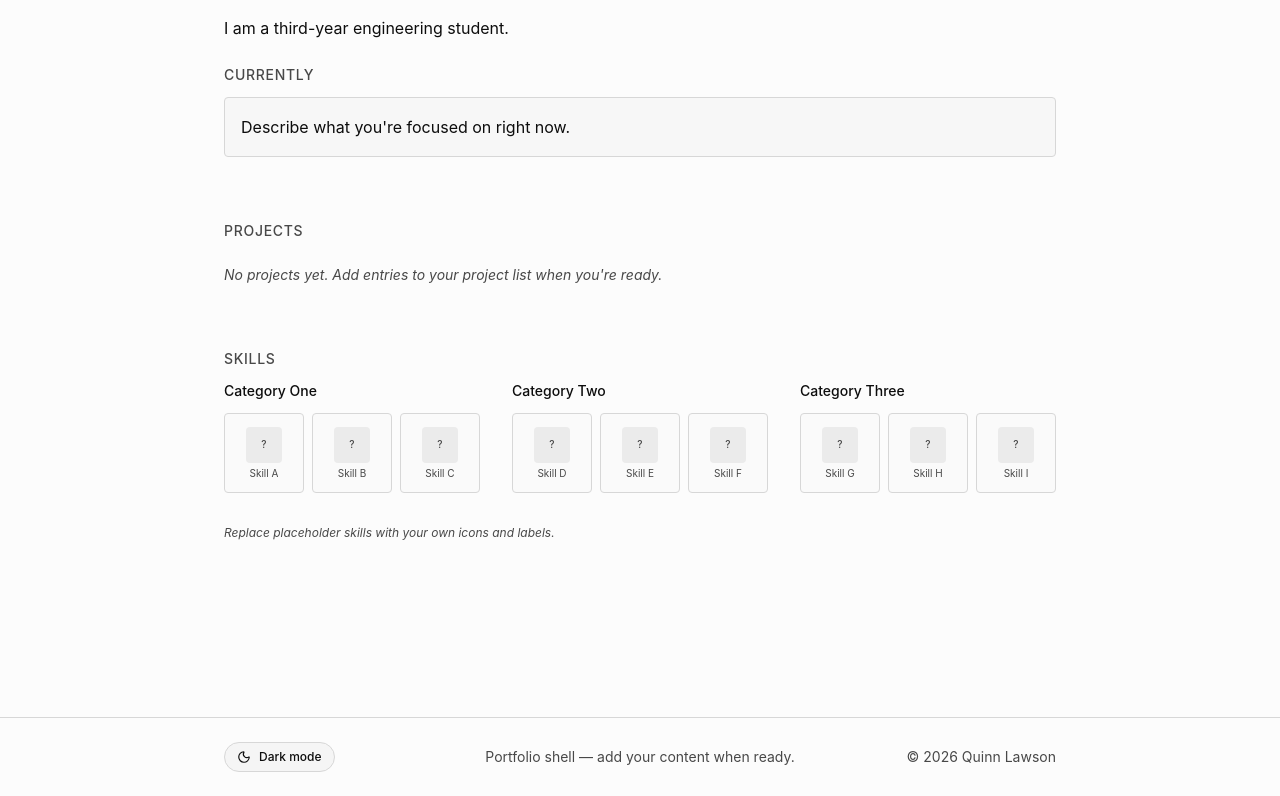
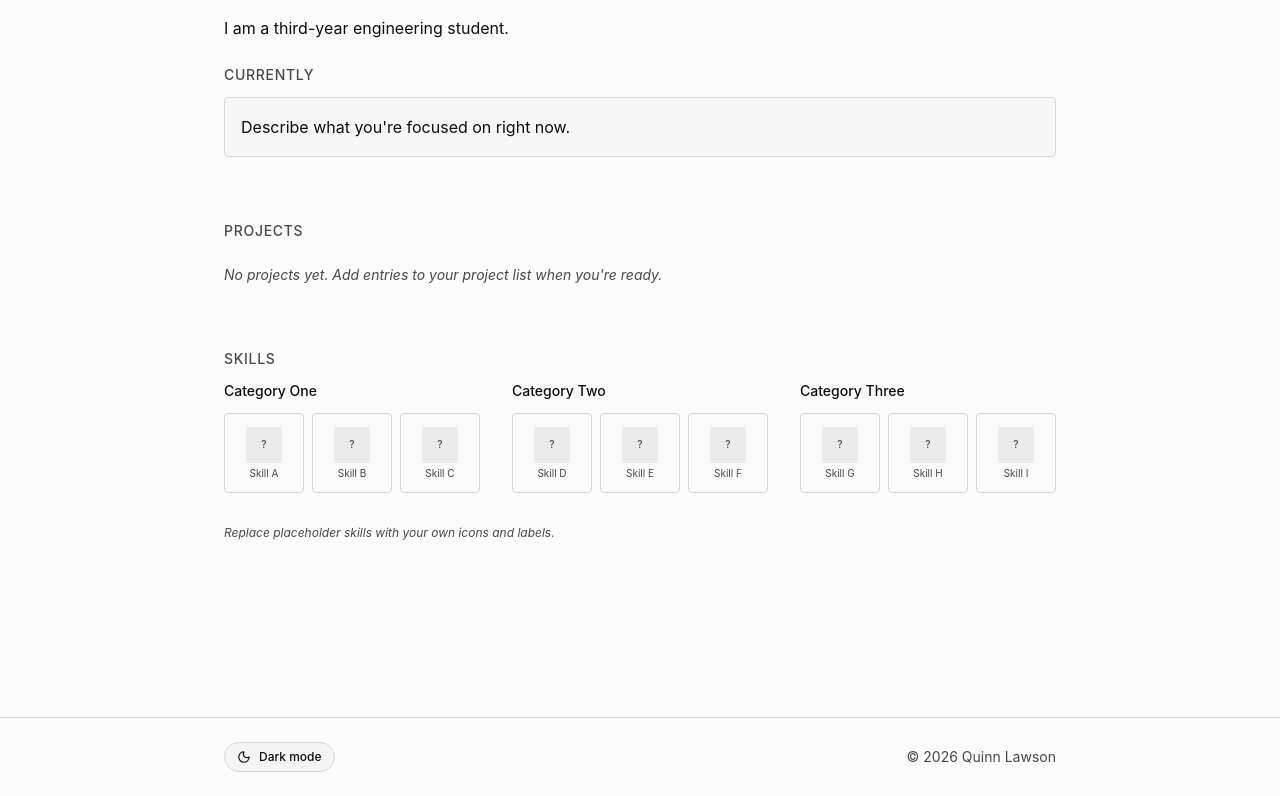
Before and after one commit to quinnkenri/website, a Next.js app: page / in a window 1280 px wide. Shown: the part 353-1149 px from the top of the page. Built offline with nearby package versions, Linux system fonts and the light colour scheme.

Commit message:
Update site-footer.tsx

```diff
--- a/app/components/site-footer.tsx
+++ b/app/components/site-footer.tsx
@@ -1,6 +1,12 @@
+'use client'
+
+import { usePathname } from 'next/navigation'
 import { ThemeToggle } from './theme-toggle'
+import { SpotifyNowPlaying } from './spotify-now-playing'
 
 export function SiteFooter() {
+  const pathname = usePathname()
+
   return (
     <footer className="mt-12 border-t border-border">
       <div className="mx-auto grid max-w-4xl grid-cols-1 items-center justify-items-center gap-4 px-6 py-6 text-sm text-muted-foreground md:grid-cols-[1fr_auto_1fr] md:px-8">
@@ -8,7 +14,7 @@ export function SiteFooter() {
           <ThemeToggle />
         </div>
         <span className="order-1 text-center md:order-2">
-          Portfolio shell — add your content when ready.
+          {pathname === '/about' && <SpotifyNowPlaying />}
         </span>
         <span className="order-3 text-center md:justify-self-end md:text-right">
           &copy; {new Date().getFullYear()} Quinn Lawson
```
